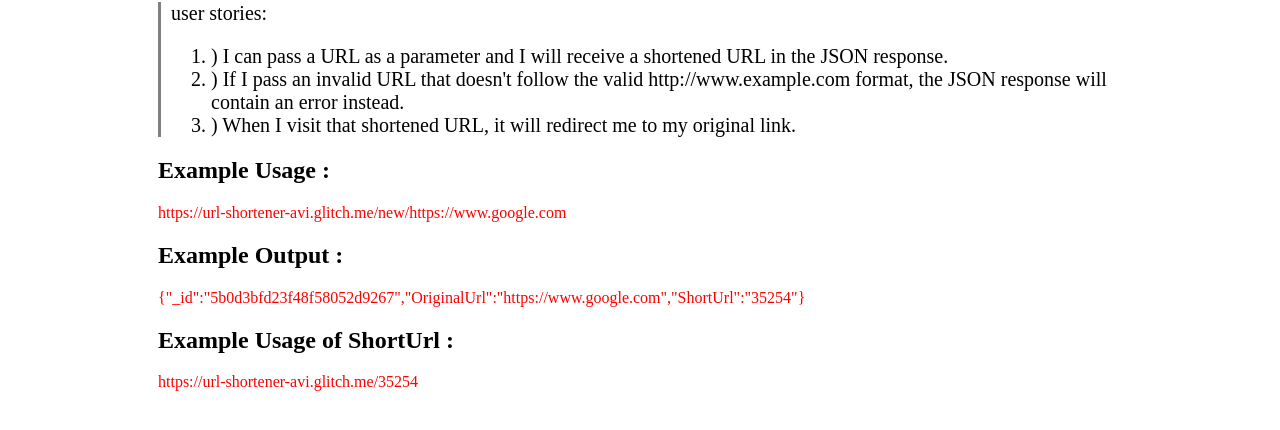
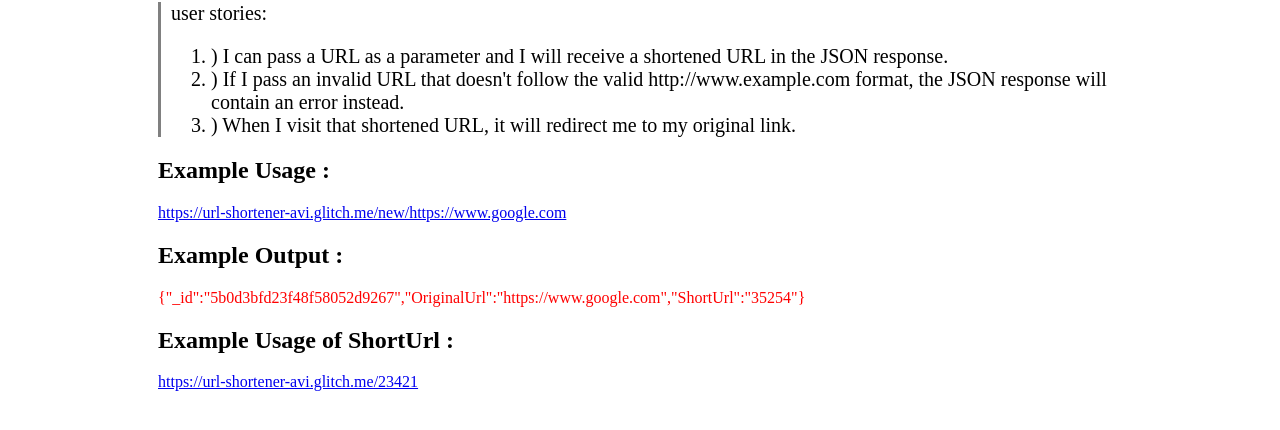
Before and after one commit to avibyahut/url-shortener-avi, a website: page views/index.html in a window 1280 px wide. Shown: the part 78-508 px from the top of the page. Drawn offline with Linux system fonts and the light colour scheme.

Commit message:
Update index.html

```diff
--- a/views/index.html
+++ b/views/index.html
@@ -26,7 +26,7 @@
 <div class="u">
   <h2>Example Usage :</h2>
   <span>
-    https://url-shortener-avi.glitch.me/new/https://www.google.com
+    <a href="https://url-shortener-avi.glitch.me/new/https://www.google.com">https://url-shortener-avi.glitch.me/new/https://www.google.com</a>
   </span>
   <h2>Example Output :</h2>
   <span>
@@ -34,7 +34,7 @@
   </span>
   <h2>Example Usage of ShortUrl : </h2>
   <span>
-    https://url-shortener-avi.glitch.me/35254
+    <a href="https://url-shortener-avi.glitch.me/23421"> https://url-shortener-avi.glitch.me/23421</a>
   </span>
 </div>
   </body>
```
